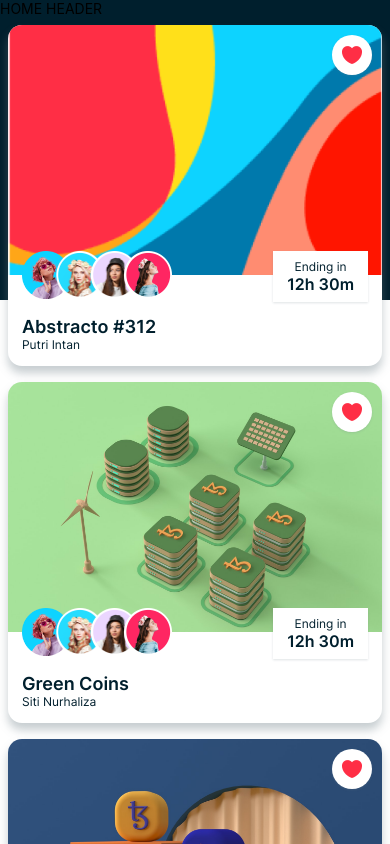
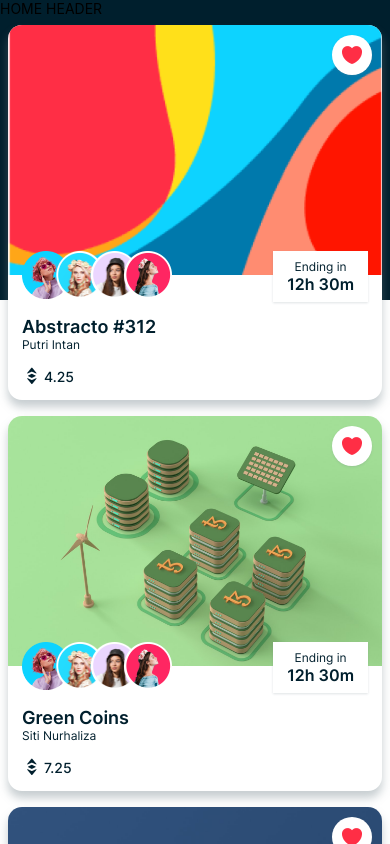
Before and after one commit to andresolive/ProNef, a React Native app: screen /Home in a window 390 px wide. Shown: the top 844 px of the page. Built offline with nearby package versions, Linux system fonts and the light colour scheme.

Commit message:
build: EthPrice component

```diff
--- a/components/NFTCard.tsx
+++ b/components/NFTCard.tsx
@@ -45,6 +45,18 @@
           titleSize={SIZES.large}
           subtitleSize={SIZES.small}
         />
+
+        <View
+          style={{
+            marginTop: SIZES.font,
+            flexDirection: 'row',
+            justifyContent: 'space-between',
+            alignItems: 'center',
+          }}
+        >
+          <EthPrice price={data.price} />
+          <RectButton />
+        </View>
       </View>
     </View>
   );
--- a/components/SubInfo.tsx
+++ b/components/SubInfo.tsx
@@ -26,10 +26,28 @@
   );
 };
 
-export const EthPrice = () => {
+export const EthPrice = ({ price }: { price: string }) => {
   return (
-    <View>
-      <Text>EthPrice</Text>
+    <View
+      style={{
+        flexDirection: 'row',
+        alignItems: 'center',
+      }}
+    >
+      <Image
+        source={assets.eth}
+        resizeMode='contain'
+        style={{ width: 20, height: 20, marginRight: 2 }}
+      />
+      <Text
+        style={{
+          fontFamily: FONTS.medium,
+          fontSize: SIZES.font,
+          color: COLORS.primary,
+        }}
+      >
+        {price}
+      </Text>
     </View>
   );
 };
```
